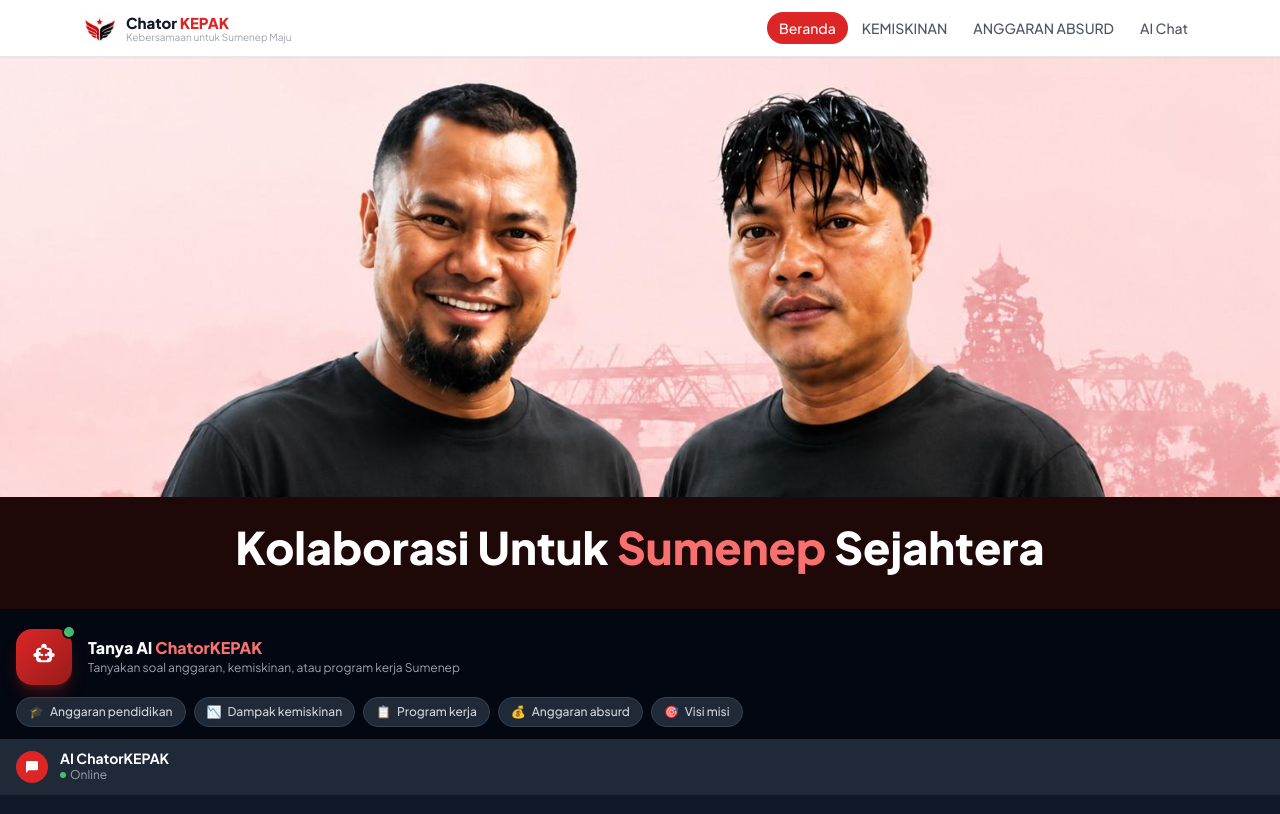
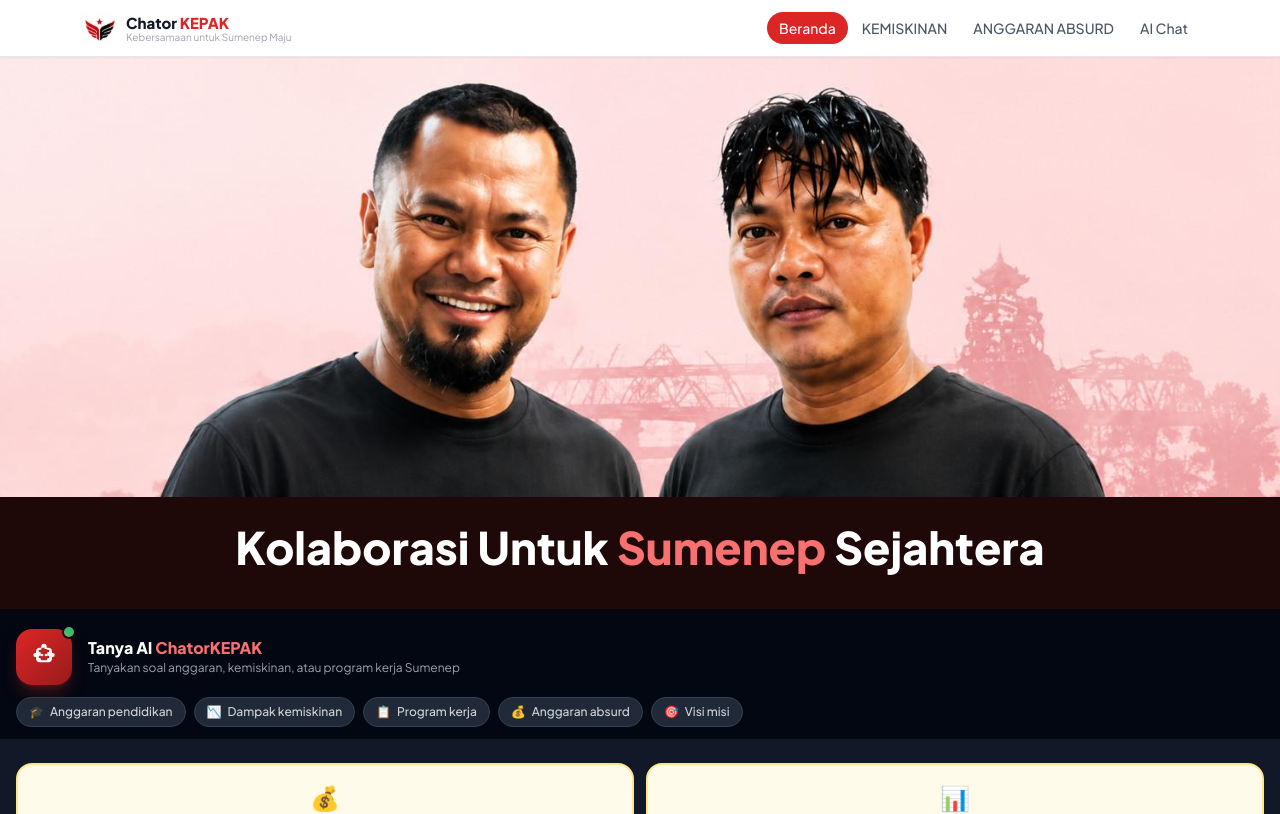
Before and after one commit to hamrasidi7-rgb/ChatorKEPAK, a Next.js app: page / in a window 1280 px wide. Shown: the top 814 px of the page. Built offline with nearby package versions, Linux system fonts and the light colour scheme.

Commit message:
fix: hapus header double di homepage, showHeader=false pada section AI beranda

```diff
--- a/src/app/page.tsx
+++ b/src/app/page.tsx
@@ -100,5 +100,5 @@ export default function BerandaPage() {
 
 /* Wrapper agar quick question bisa auto-send ke chat */
 function AIChatWidgetWithQuestion({ initialQuestion }: { initialQuestion: string | null }) {
-  return <AIChatWidget initialQuestion={initialQuestion} />;
+  return <AIChatWidget initialQuestion={initialQuestion} showHeader={false} />;
 }
--- a/src/components/ai/AIChatWidget.tsx
+++ b/src/components/ai/AIChatWidget.tsx
@@ -14,9 +14,11 @@ const categoryBoxes = [
 export default function AIChatWidget({
   isPreview = false,
   initialQuestion = null,
+  showHeader = true,
 }: {
   isPreview?: boolean;
   initialQuestion?: string | null;
+  showHeader?: boolean;
 }) {
   const [messages, setMessages] = useState<ChatMessage[]>([]);
   const [input, setInput] = useState("");
@@ -97,7 +99,8 @@ export default function AIChatWidget({
   /* ── Full chat mode ── */
   return (
     <div className="flex flex-col h-full bg-gray-900">
-      {/* Header */}
+      {/* Header — hanya tampil jika showHeader=true (misal di halaman /ai-chat) */}
+      {showHeader && (
         <div className="px-4 py-3 flex items-center gap-3 bg-gray-800 flex-shrink-0">
           <div className="w-8 h-8 bg-brand-red rounded-full flex items-center justify-center flex-shrink-0">
             <svg className="w-4 h-4 text-white" fill="currentColor" viewBox="0 0 24 24">
@@ -112,6 +115,7 @@ export default function AIChatWidget({
             </div>
           </div>
         </div>
+      )}
 
       {/* Messages area */}
       <div className="flex-1 overflow-y-auto p-4 space-y-3">
```
Lines whose indentation alone changed are shown as unchanged.
